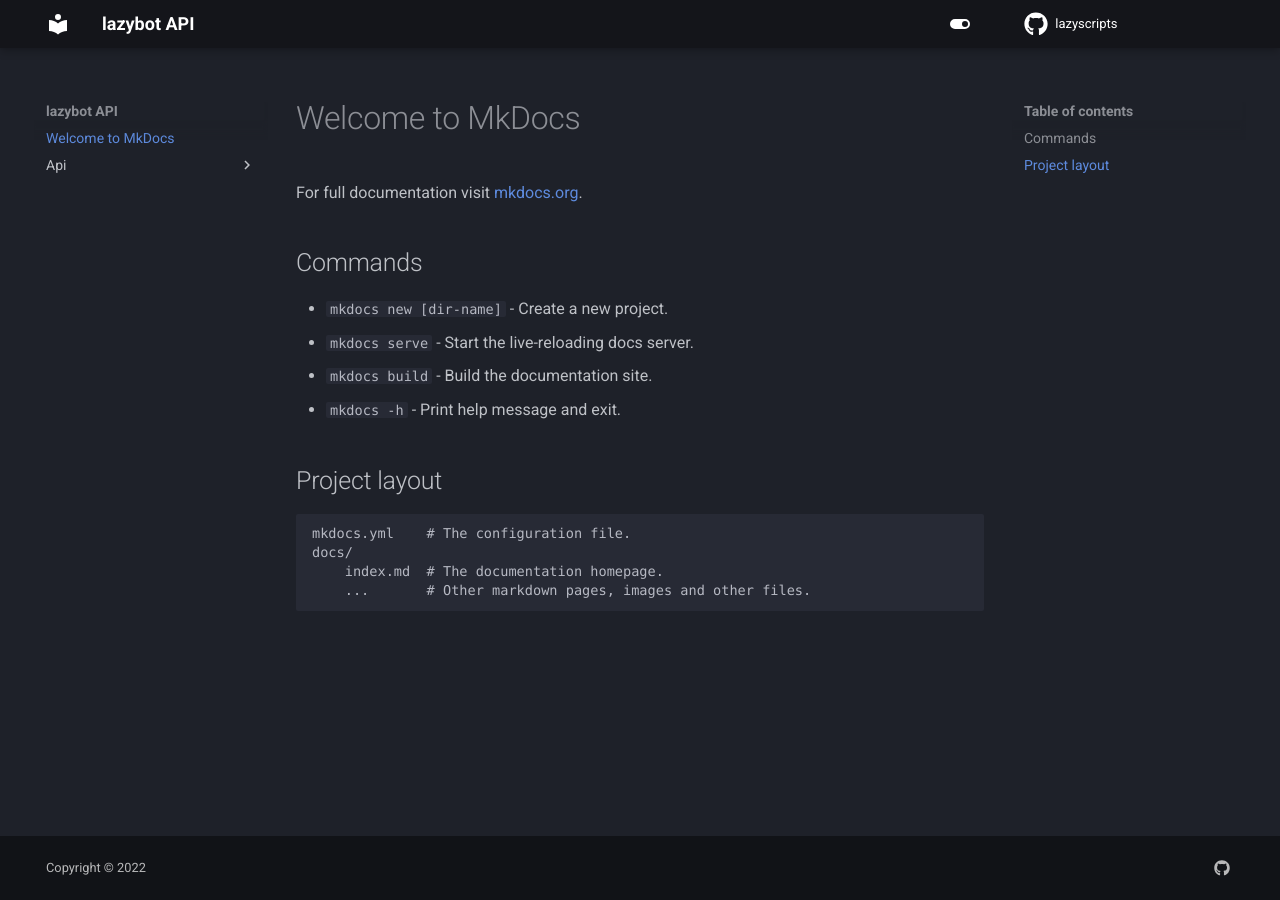
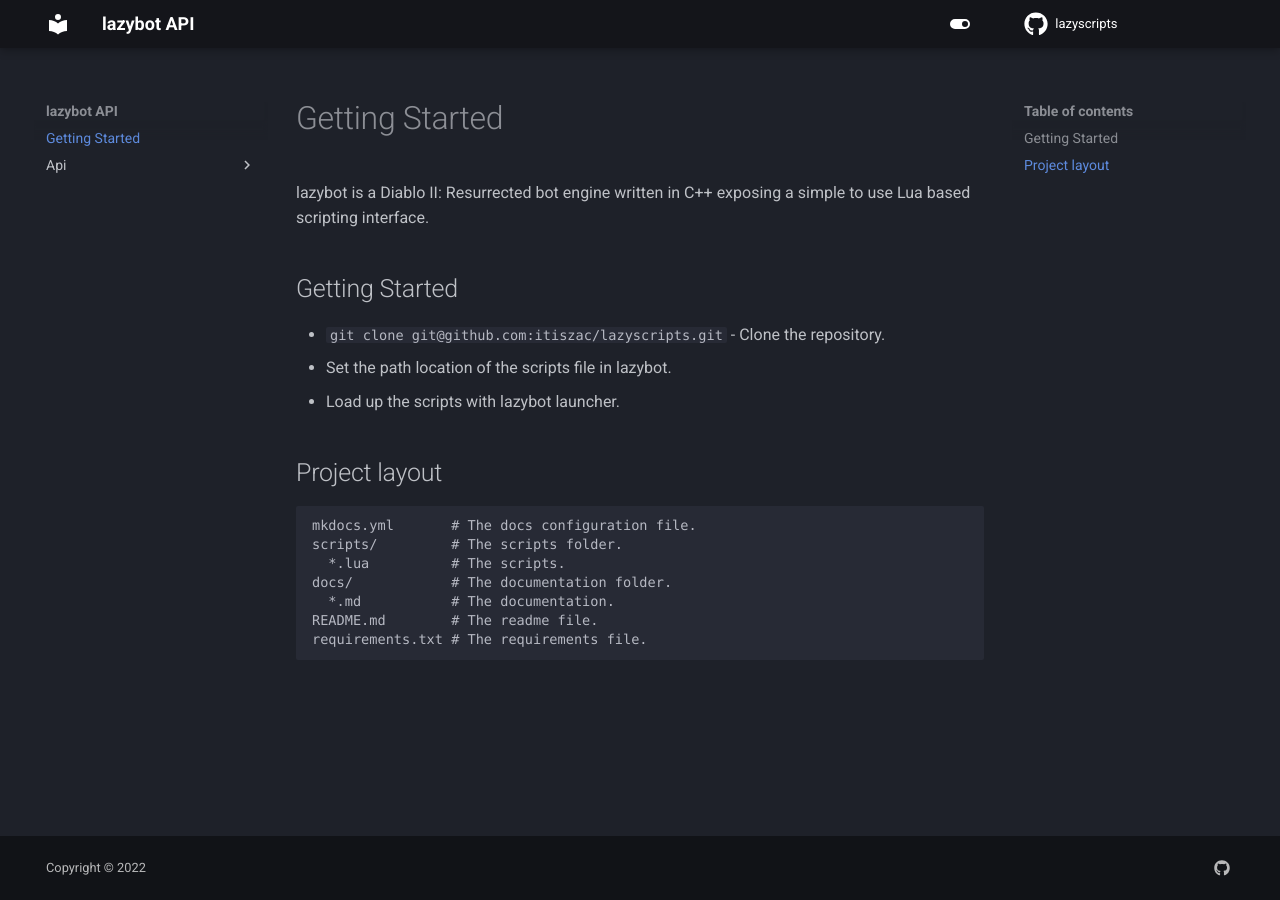
Before and after one commit to itiszac/lazyscripts, an MkDocs documentation site: the page built from docs/index.md, in a window 1280 px wide. Built offline with MkDocs 1.6.1 and Material for MkDocs 9.7.7, drawn with Linux system fonts in a browser that asks for light colours; some web fonts are replaced; comment, search, counter and statistics services are not loaded.

Commit message:
refactor: ran formatter and improved index.md

```diff
--- a/docs/index.md
+++ b/docs/index.md
@@ -1,17 +1,19 @@
-# Welcome to MkDocs
+# Getting Started
 
-For full documentation visit [mkdocs.org](https://www.mkdocs.org).
+lazybot is a Diablo II: Resurrected bot engine written in C++ exposing a simple to use Lua based scripting interface.
 
-## Commands
+## Getting Started
 
-* `mkdocs new [dir-name]` - Create a new project.
-* `mkdocs serve` - Start the live-reloading docs server.
-* `mkdocs build` - Build the documentation site.
-* `mkdocs -h` - Print help message and exit.
+- `git clone git@github.com:itiszac/lazyscripts.git` - Clone the repository.
+- Set the path location of the scripts file in lazybot.
+- Load up the scripts with lazybot launcher.
 
 ## Project layout
 
-    mkdocs.yml    # The configuration file.
-    docs/
-        index.md  # The documentation homepage.
-        ...       # Other markdown pages, images and other files.
+    mkdocs.yml       # The docs configuration file.
+    scripts/         # The scripts folder.
+      *.lua          # The scripts.
+    docs/            # The documentation folder.
+      *.md           # The documentation.
+    README.md        # The readme file.
+    requirements.txt # The requirements file.
```
Also changed, not shown: docs/api/enums.md (+2 -2 lines), docs/api/user_types.md (+2 -2 lines).
